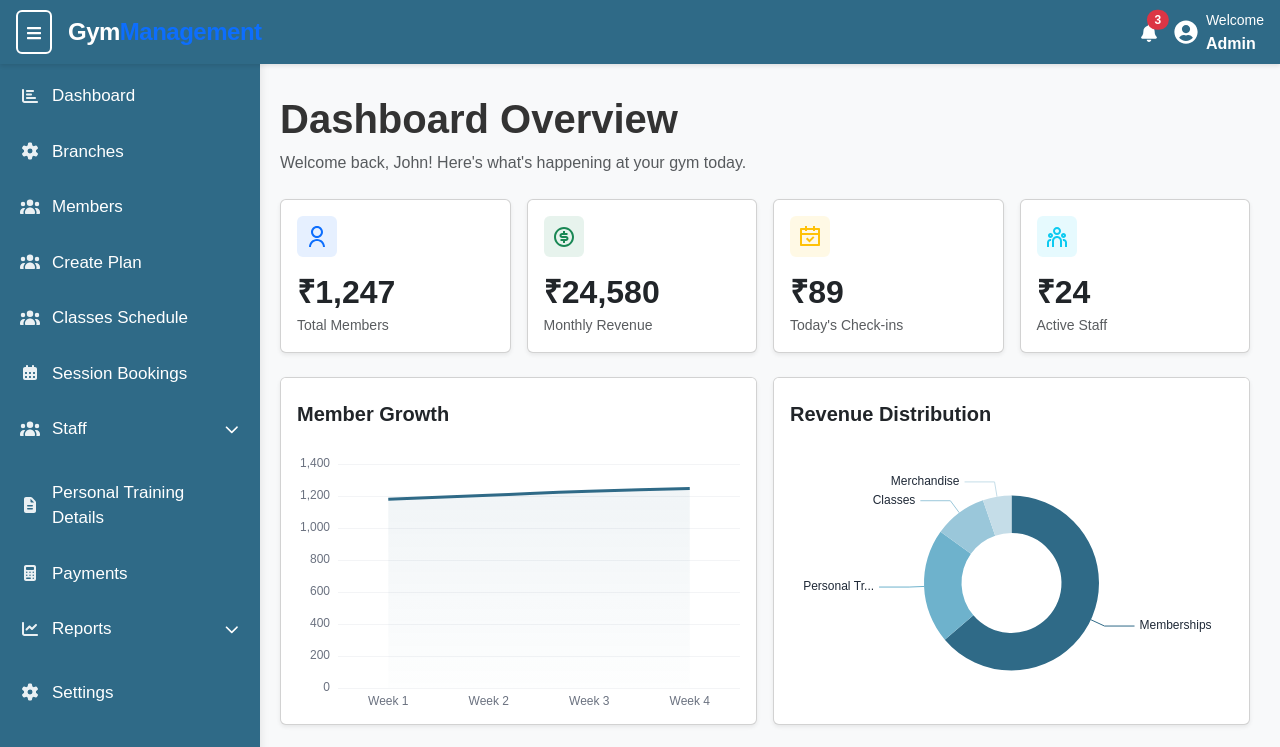
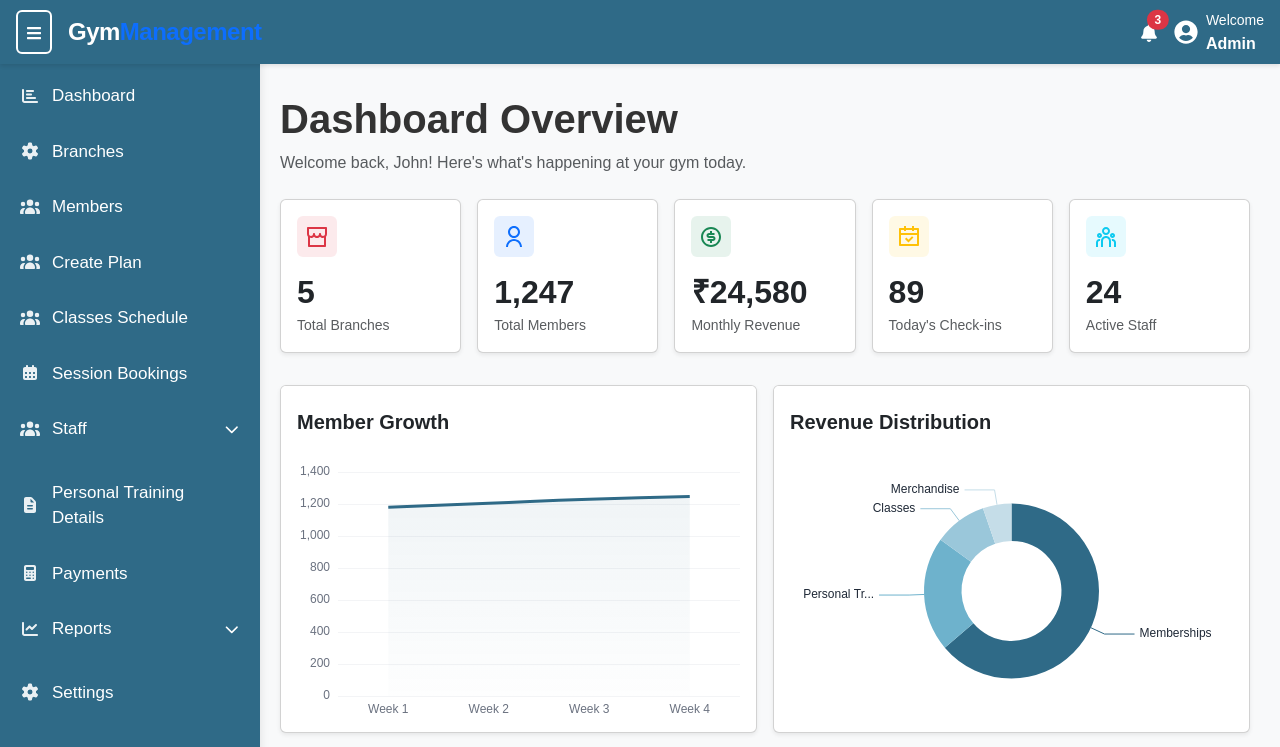
Before and after one commit to shrikantsullere/gym-frontend, a React (Vite) app: page /admin/admin-dashboard in a window 1280 px wide. Shown: the top 747 px of the page. Built offline with nearby package versions, Linux system fonts and the light colour scheme.

Commit message:
dutyroster

```diff
--- a/src/Dashboard/Admin/AdminDashbaord.jsx
+++ b/src/Dashboard/Admin/AdminDashbaord.jsx
@@ -6,8 +6,7 @@ import {
   RiTeamLine,
   RiUserAddLine,
   RiCalendarLine,
-  RiBarChartLine,
-  RiMegaphoneLine
+  RiStoreLine
 } from 'react-icons/ri';
 import 'bootstrap/dist/css/bootstrap.min.css';
 import * as echarts from 'echarts';
@@ -108,77 +107,94 @@ const AdminDashboard = () => {
   }, []);
 
   return (
-    <div className="w-100 min-vh-100  p-0">
+    <div className="w-100 min-vh-100 p-0">
       <div className="">
         <div className="mb-4">
-          <h1 className="fw-bold " >Dashboard Overview</h1>
+          <h1 className="fw-bold">Dashboard Overview</h1>
           <p className="text-muted">Welcome back, John! Here's what's happening at your gym today.</p>
         </div>
 
         {/* Stats Cards - Responsive Grid */}
-        <div className="row g-3 mb-4">
-          <div className="col-6 col-md-6 col-lg-3">
-            <div className="card shadow-sm h-100">
+    <div className="row g-3 mb-4">
+          {/* Total Branches Card */}
+          <div className="col-6 col-md-4 col-lg">
+            <div className="card shadow-sm h-100" data-testid="total-branches-card">
+              <div className="card-body d-flex justify-content-between align-items-start">
+                <div>
+                  <div className="d-flex align-items-center mb-3">
+                    <div className="bg-danger bg-opacity-10 p-2 rounded me-2">
+                      <RiStoreLine className="text-danger fs-4 fs-md-5" />
+                    </div>
+                  </div>
+                  <h3 className="h2 fw-bold mb-1" data-testid="total-branches-value">5</h3>
+                  <p className="text-muted small mb-0">Total Branches</p>
+                </div>
+              </div>
+            </div>
+          </div>
+
+          {/* Total Members Card */}
+          <div className="col-6 col-md-4 col-lg">
+            <div className="card shadow-sm h-100" data-testid="total-members-card">
               <div className="card-body d-flex justify-content-between align-items-start">
                 <div>
                   <div className="d-flex align-items-center mb-3">
                     <div className="bg-primary bg-opacity-10 p-2 rounded me-2">
                       <RiUserLine className="text-primary fs-4 fs-md-5" />
                     </div>
-
                   </div>
-                  <h3 className="h2 fw-bold mb-1"> ₹1,247</h3>
+                  <h3 className="h2 fw-bold mb-1" data-testid="total-members-value">1,247</h3>
                   <p className="text-muted small mb-0">Total Members</p>
                 </div>
               </div>
             </div>
           </div>
 
-          <div className="col-6 col-md-6 col-lg-3">
-            <div className="card shadow-sm h-100">
+          {/* Monthly Revenue Card */}
+          <div className="col-6 col-md-4 col-lg">
+            <div className="card shadow-sm h-100" data-testid="monthly-revenue-card">
               <div className="card-body d-flex justify-content-between align-items-start">
                 <div>
                   <div className="d-flex align-items-center mb-3">
                     <div className="bg-success bg-opacity-10 p-2 rounded me-2">
                       <RiMoneyDollarCircleLine className="text-success fs-4 fs-md-5" />
                     </div>
-
                   </div>
-                  <h3 className="h2 fw-bold mb-1">₹24,580</h3>
+                  <h3 className="h2 fw-bold mb-1" data-testid="monthly-revenue-value">₹24,580</h3>
                   <p className="text-muted small mb-0">Monthly Revenue</p>
                 </div>
               </div>
             </div>
           </div>
 
-          <div className="col-6 col-md-6 col-lg-3">
-            <div className="card shadow-sm h-100">
+          {/* Today's Check-ins Card */}
+          <div className="col-6 col-md-4 col-lg">
+            <div className="card shadow-sm h-100" data-testid="today-checkins-card">
               <div className="card-body d-flex justify-content-between align-items-start">
                 <div>
                   <div className="d-flex align-items-center mb-3">
                     <div className="bg-warning bg-opacity-10 p-2 rounded me-2">
                       <RiCalendarCheckLine className="text-warning fs-4 fs-md-5" />
                     </div>
-
                   </div>
-                  <h3 className="h2 fw-bold mb-1">₹89</h3>
+                  <h3 className="h2 fw-bold mb-1" data-testid="today-checkins-value">89</h3>
                   <p className="text-muted small mb-0">Today's Check-ins</p>
                 </div>
               </div>
             </div>
           </div>
 
-          <div className="col-6 col-md-6 col-lg-3">
-            <div className="card shadow-sm h-100">
+          {/* Active Staff Card */}
+          <div className="col-6 col-md-4 col-lg">
+            <div className="card shadow-sm h-100" data-testid="active-staff-card">
               <div className="card-body d-flex justify-content-between align-items-start">
                 <div>
                   <div className="d-flex align-items-center mb-3">
                     <div className="bg-info bg-opacity-10 p-2 rounded me-2">
                       <RiTeamLine className="text-info fs-4 fs-md-5" />
                     </div>
-
                   </div>
-                  <h3 className="h2 fw-bold mb-1">₹24</h3>
+                  <h3 className="h2 fw-bold mb-1" data-testid="active-staff-value">24</h3>
                   <p className="text-muted small mb-0">Active Staff</p>
                 </div>
               </div>
@@ -186,14 +202,20 @@ const AdminDashboard = () => {
           </div>
         </div>
 
+
+        {/* Second Row of Stats */}
+        <div className="row g-3 mb-4">
+          {/* Active Staff Card */}
+
+        </div>
+
         {/* Charts Section */}
         <div className="row g-3 mb-4">
           <div className="col-12 col-lg-6">
-            <div className="card shadow-sm h-100">
+            <div className="card shadow-sm h-100" data-testid="member-growth-chart">
               <div className="card-header bg-white border-0 pt-4 pb-0">
                 <div className="d-flex flex-column flex-md-row justify-content-between align-items-md-center mb-3">
                   <h3 className="h5 fw-semibold mb-2 mb-md-0">Member Growth</h3>
-
                 </div>
               </div>
               <div className="card-body">
@@ -203,11 +225,10 @@ const AdminDashboard = () => {
           </div>
 
           <div className="col-12 col-lg-6">
-            <div className="card shadow-sm h-100">
+            <div className="card shadow-sm h-100" data-testid="revenue-distribution-chart">
               <div className="card-header bg-white border-0 pt-4 pb-0">
                 <div className="d-flex flex-column flex-md-row justify-content-between align-items-md-center mb-3">
                   <h3 className="h5 fw-semibold mb-2 mb-md-0">Revenue Distribution</h3>
-
                 </div>
               </div>
               <div className="card-body">
@@ -217,19 +238,19 @@ const AdminDashboard = () => {
           </div>
         </div>
 
-        {/* Activities and Quick Actions */}
+        {/* Activities Section */}
         <div className="row g-3">
           <div className="col-12 col-lg-12">
-            <div className="card shadow-sm h-100">
+            <div className="card shadow-sm h-100" data-testid="recent-activities-section">
               <div className="card-header bg-white border-0 pt-4 pb-0">
                 <div className="d-flex flex-column flex-md-row justify-content-between align-items-md-center mb-3">
                   <h3 className="h5 fw-semibold mb-2 mb-md-0">Recent Activities</h3>
-                  <button className="btn btn-sm btn-link text-primary p-0">View All</button>
+                  <button className="btn btn-sm btn-link text-primary p-0" data-testid="view-all-activities-btn">View All</button>
                 </div>
               </div>
               <div className="card-body">
                 <div className="d-flex flex-column gap-3">
-                  <div className="d-flex align-items-center p-3 border rounded">
+                  <div className="d-flex align-items-center p-3 border rounded" data-testid="activity-new-member">
                     <div className="bg-success bg-opacity-10 p-2 rounded-circle me-3">
                       <RiUserAddLine className="text-success" />
                     </div>
@@ -240,7 +261,7 @@ const AdminDashboard = () => {
                     <span className="text-muted small">2 min ago</span>
                   </div>
 
-                  <div className="d-flex align-items-center p-3 border rounded">
+                  <div className="d-flex align-items-center p-3 border rounded" data-testid="activity-payment-received">
                     <div className="bg-primary bg-opacity-10 p-2 rounded-circle me-3">
                       <RiMoneyDollarCircleLine className="text-primary" />
                     </div>
@@ -251,7 +272,7 @@ const AdminDashboard = () => {
                     <span className="text-muted small">15 min ago</span>
                   </div>
 
-                  <div className="d-flex align-items-center p-3 border rounded">
+                  <div className="d-flex align-items-center p-3 border rounded" data-testid="activity-class-booking">
                     <div className="bg-warning bg-opacity-10 p-2 rounded-circle me-3">
                       <RiCalendarLine className="text-warning" />
                     </div>
@@ -262,7 +283,7 @@ const AdminDashboard = () => {
                     <span className="text-muted small">32 min ago</span>
                   </div>
 
-                  <div className="d-flex align-items-center p-3 border rounded">
+                  <div className="d-flex align-items-center p-3 border rounded" data-testid="activity-staff-checkin">
                     <div className="bg-info bg-opacity-10 p-2 rounded-circle me-3">
                       <RiUserLine className="text-info" />
                     </div>
@@ -276,10 +297,6 @@ const AdminDashboard = () => {
               </div>
             </div>
           </div>
-
-
-
-
         </div>
       </div>
     </div>
```
